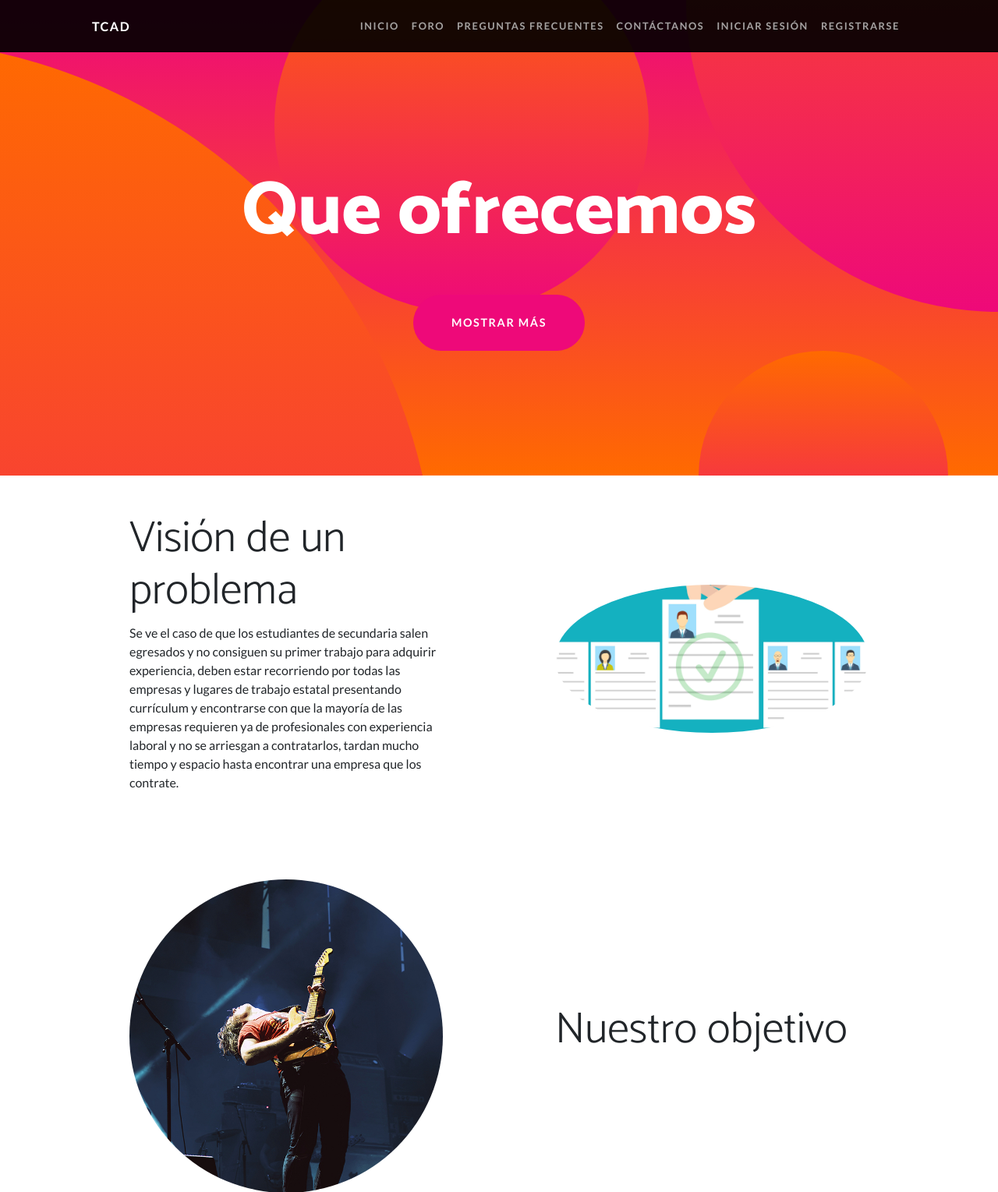
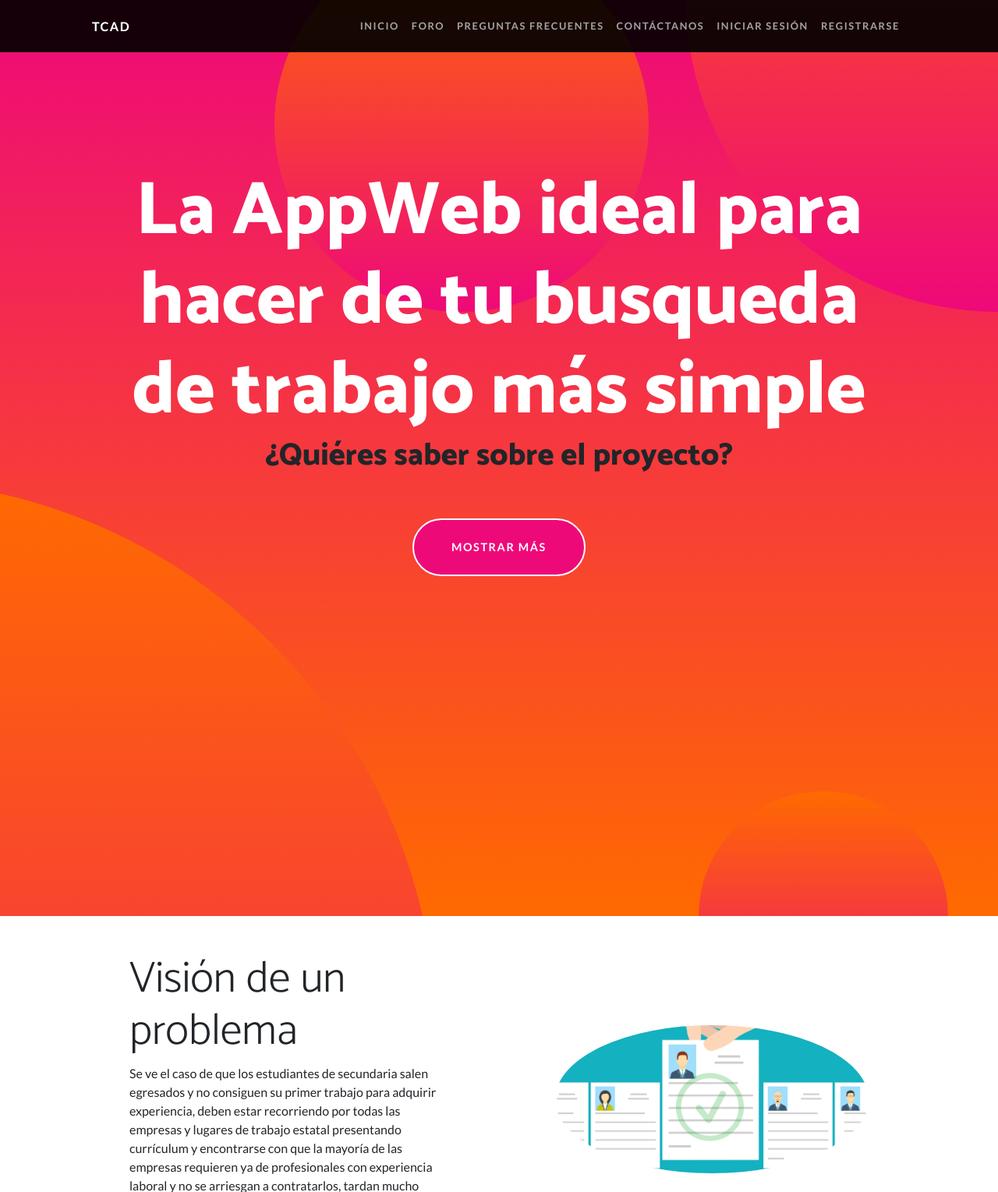
Before and after one commit to alanBonnet/Pufliteros1, a PHP site: page / in a window 1280 px wide. Shown: the top 1529 px of the page at 78% size. Run offline with PHP 8.4, Linux system fonts and the light colour scheme; a stand-in replaces the project's code that opens the database connection; some libraries are stand-ins or nearby versions.

Commit message:
+Contacto, +Animaciones

```diff
--- /dev/null
+++ b/NewModel/css/stylemain.css
@@ -0,0 +1,12 @@
+.rounded-lg{
+    border-radius: 160px;
+}
+.btn-primary:first-of-type{
+    border:solid 2px #ffffff;
+}
+#contacto .btn-primary{
+    border:solid 2px #ffffff;
+}
+.masthead-content{
+    min-height: 100vh;
+}
--- a/NewModel/index.php
+++ b/NewModel/index.php
@@ -1,16 +1,16 @@
 <?php include('../includes/header.php')?>
     <body id="page-top">
         <!-- Navigation-->
-        <nav class="navbar navbar-expand-lg navbar-dark navbar-custom fixed-top">
-            <div class="container px-5">
+        <nav class="navbar navbar-expand-lg navbar-dark navbar-custom fixed-top animate__animated animate__backInRight">
+            <div class="container px-5 animate__animated animate__backInRight">
                 <a class="navbar-brand" href="#page-top">TCAD</a>
                 <button class="navbar-toggler" type="button" data-bs-toggle="collapse" data-bs-target="#navbarResponsive" aria-controls="navbarResponsive" aria-expanded="false" aria-label="Toggle navigation"><span class="navbar-toggler-icon"></span></button>
                 <div class="collapse navbar-collapse" id="navbarResponsive">
                     <ul class="navbar-nav ms-auto">
-                        <li class="nav-item"><a class="nav-link" href="#!">Inicio</a></li>
+                        <li class="nav-item"><a class="nav-link" href="#inicio">Inicio</a></li>
                         <li class="nav-item"><a class="nav-link" href="#!">Foro</a></li>
                         <li class="nav-item"><a class="nav-link" href="#!">Preguntas Frecuentes</a></li>
-                        <li class="nav-item"><a class="nav-link" href="#!">Contáctanos</a></li>
+                        <li class="nav-item"><a class="nav-link" href="#contacto" onclick="mostrarContacto()">Contáctanos</a></li>
                         <li class="nav-item"><a class="nav-link" href="#!">Iniciar Sesión</a></li>
                         <li class="nav-item">
                         <a class="nav-link" href="#!" data-bs-toggle="modal" data-bs-target="#RegistrarseModal">Registrarse</a>
@@ -23,11 +23,12 @@
             </div>
         </nav>
         <!-- Header-->
-        <header class="masthead text-center text-white">
+        <header class="masthead text-center text-white" id="inicio">
             <div class="masthead-content">
                 <div class="container px-5">
-                    <h1 class="masthead-heading mb-0">Que ofrecemos</h1>
-                    <a class="btn btn-primary btn-xl rounded-pill mt-5" href="#scroll">Mostrar más</a>
+                    <h1 class="masthead-heading mb-0 animate__animated animate__bounceIn">La AppWeb ideal para hacer de tu busqueda de trabajo más simple</h1>
+                    <h1 class="text-dark animate__animated animate__bounceIn">¿Quiéres saber sobre el proyecto?</h1>
+                    <a class="btn btn-primary btn-xl rounded-pill mt-5 animate__animated animate__bounceIn" href="#scroll">Mostrar más</a>
                 </div>
             </div>
             <div class="bg-circle-1 bg-circle"></div>
@@ -83,6 +84,7 @@
                 </div>
             </div>
         </section>
+        <?php include('../includes/contacto.php')?>
         <!-- Modales -->
             <?php include('../includes/modals/modalRegister.php')?>
 
--- a/NewModel/js/scripts.js
+++ b/NewModel/js/scripts.js
@@ -5,3 +5,18 @@
 */
 // This file is intentionally blank
 // Use this file to add JavaScript to your project
+let canSeeFormContact = true;
+let contactoForm = document.getElementById('contacto');
+function mostrarContacto(){
+    canSeeFormContact = !canSeeFormContact;
+    if(canSeeFormContact == false){
+        contactoForm.className = 'container my-3 animate__animated animate__bounceIn';
+        contactoForm.hidden = canSeeFormContact;
+    }else{
+        contactoForm.className = 'container my-3 animate__animated animate__bounceOut'
+        setTimeout(()=>{
+            contactoForm.hidden = canSeeFormContact;
+        },700);
+    }
+
+}
--- /dev/null
+++ b/includes/contacto.php
@@ -0,0 +1,9 @@
+<div class="container my-3 animate__animated animate__bounceIn" id="contacto" hidden>
+    <form class="bg-dark text-white p-5 rounded-lg border-3 border border-warning" action="">
+        <label class="form-label fs-3" for="">Nombre</label>
+        <input class="form-control border-3 border-secondary" type="text">
+        <label class="form-label fs-3" for="">Dinos qué piensas</label>
+        <textarea name="" id="" cols="30" rows="10" class="form-control border-3 border-secondary"></textarea>
+        <input type="submit" value="Enviar" class="btn btn-primary p-3 mt-2 rounded-pill fs-5" name="contactUs" id="contactBtn">
+    </form>
+</div>
--- a/includes/footer.php
+++ b/includes/footer.php
@@ -6,7 +6,7 @@
         <script src="https://cdn.jsdelivr.net/npm/bootstrap@5.1.3/dist/js/bootstrap.bundle.min.js"></script>
         <!-- Core theme JS-->
 <script src="../NewModel/js/scripts.js"></script>
-<script src="../js/main.js"></script>
+<!-- <script src="../js/main.js"></script> -->
 
 </body>
 
--- a/includes/header.php
+++ b/includes/header.php
@@ -16,8 +16,9 @@
         <link href="https://fonts.googleapis.com/css?family=Catamaran:100,200,300,400,500,600,700,800,900" rel="stylesheet" />
         <link href="https://fonts.googleapis.com/css?family=Lato:100,100i,300,300i,400,400i,700,700i,900,900i" rel="stylesheet" />
         <!-- Core theme CSS (includes Bootstrap)-->
+        <link rel="stylesheet" href="https://cdnjs.cloudflare.com/ajax/libs/animate.css/4.1.1/animate.min.css">
         <link href="../NewModel/css/styles.css" rel="stylesheet" />
-        <!-- <link rel="stylesheet" href="../style.css"> -->
+        <link rel="stylesheet" href="../NewModel/css/stylemain.css">
     </head>
     <body id="page-top">
         <!-- Navigation-->
```
